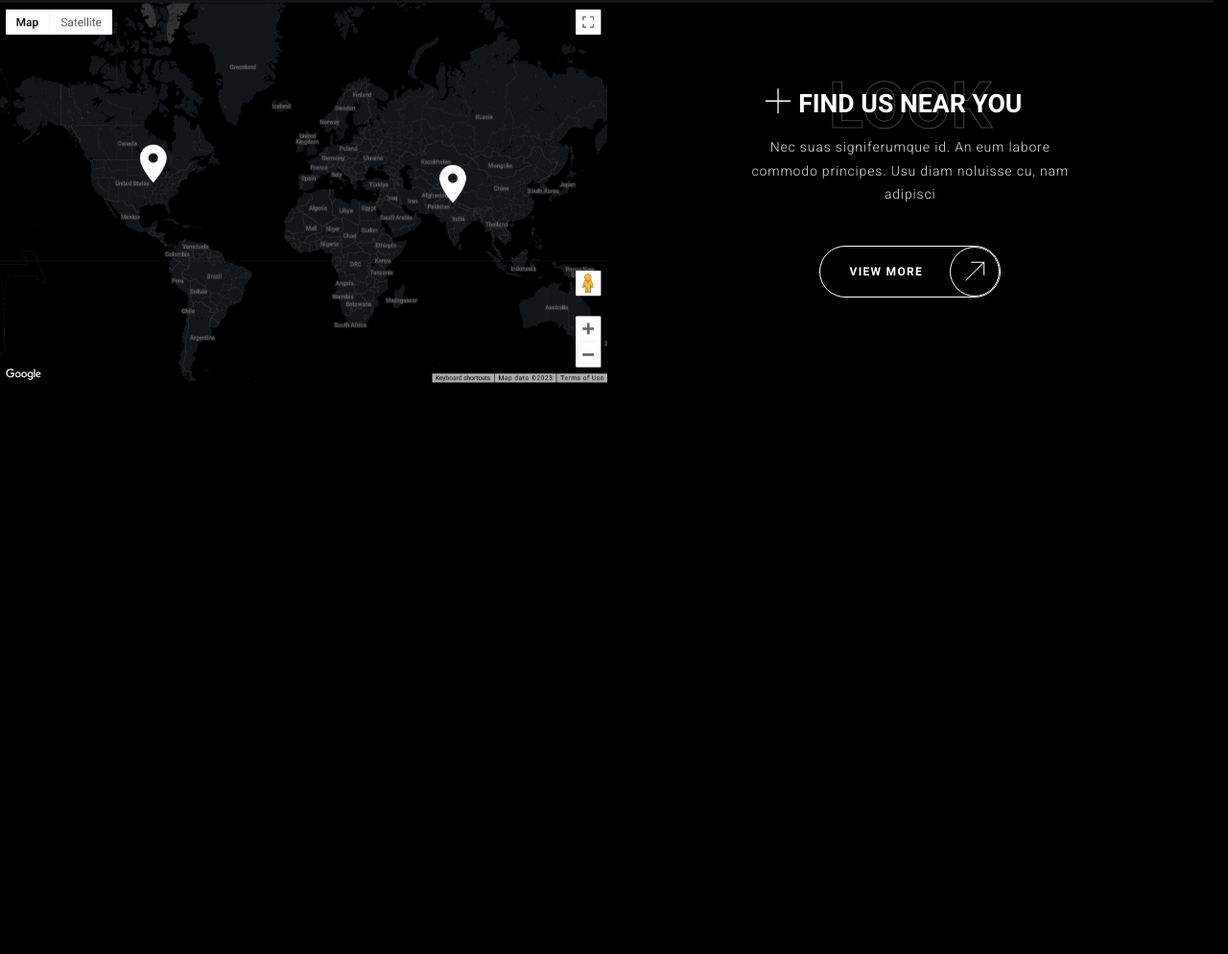
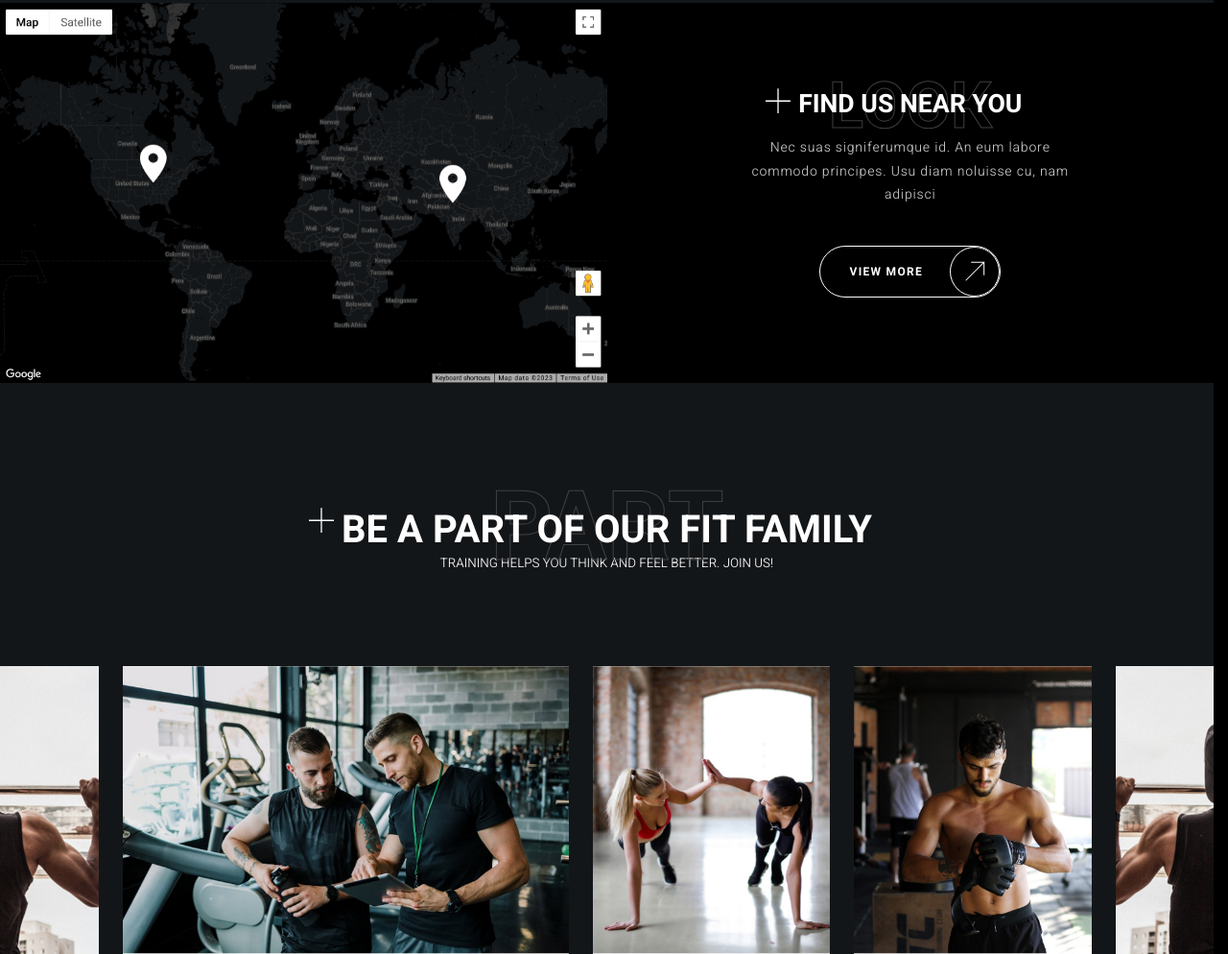
Before and after one commit to ArtemQT/crossfit-landing-html-scss, a plain HTML site: page index.html in a window 1280 px wide. Shown: the part 4208-5202 px from the top of the page at 96% size. Before the commit the page ends 4607 px from the top, so only its background shows below. Drawn offline with Linux system fonts and the light colour scheme.

Commit message:
feature(family section): завершить разметку, стилизацию, адаптацию секции family

```diff
--- a/index.html
+++ b/index.html
@@ -263,6 +263,51 @@
                 </div>
             </div>
         </section>
+
+        <section class="section">
+            <div class="family">
+                <header class="family__header container">
+                    <h2 class="family__title backdrop-title centered" data-backdrop-text="Part">
+                        Be a part of our fit family
+                    </h2>
+                    <p class="family__description">
+                        Training helps you think and feel better. join us!
+                    </p>
+                </header>
+                <div class="family__body">
+                    <img src="images/family/1.jpg" alt="" class="family__body-img"
+                         width="414"
+                         height="480"
+                         loading="lazy"
+                    />
+
+                    <img src="images/family/2.jpg" alt="" class="family__body-img"
+                         width="745"
+                         height="480"
+                         loading="lazy"
+                    />
+
+                    <img src="images/family/3.jpg" alt="" class="family__body-img"
+                         width="395"
+                         height="480"
+                         loading="lazy"
+                    />
+
+                    <img src="images/family/4.jpg" alt="" class="family__body-img"
+                         width="395"
+                         height="480"
+                         loading="lazy"
+                    />
+
+                    <img src="images/family/1.jpg" alt="" class="family__body-img"
+                         width="415"
+                         height="480"
+                         loading="lazy"
+                    />
+                    </ul>
+                </div>
+            </div>
+        </section>
     </main>
 
     <footer class="footer"></footer>
--- /dev/null
+++ b/styles/blocks/_family.scss
@@ -0,0 +1,56 @@
+.family{
+  background-color: var(--color-dark-alt);
+  color: var(--color-light);
+  text-transform: uppercase;
+
+  &__header{
+    padding-block: 130px 95px;
+    display: flex;
+    flex-direction: column;
+    align-items: center;
+
+    @include tablet{
+      padding-block: 100px 40px;
+    }
+  }
+
+  &__title{
+    @include fluid-text(20, 60);
+
+    font-weight: 700;
+    line-height: 1.2;
+    text-transform: uppercase;
+
+    z-index: 1;
+  }
+
+  &__description{
+    @include fluid-text(12, 20);
+
+    line-height: 1.65;
+  }
+
+
+  &__body{
+    max-width: 1920px;
+    margin-inline: auto;
+
+    display: flex;
+    justify-content: center;
+    column-gap: 25px;
+    scroll-snap-type: x mandatory;
+    overflow-x: hidden;
+
+    @include mobile{
+      overflow-x: scroll;
+    }
+
+    &-img{
+      scroll-snap-align: start;
+
+      @include laptop{
+        height: 300px;
+      }
+    }
+  }
+}
--- a/styles/blocks/_join-us.scss
+++ b/styles/blocks/_join-us.scss
@@ -126,6 +126,8 @@
       font-weight: 700;
       line-height: 1.2;
       text-transform: uppercase;
+
+      z-index: 10;
     }
 
     &-description{
--- a/styles/styles.scss
+++ b/styles/styles.scss
@@ -29,4 +29,6 @@
 
   'blocks/join-us',
 
-  'blocks/find-us';
+  'blocks/find-us',
+
+  'blocks/family';
```
Also changed, not shown: images/family/1.jpg (added), images/family/2.jpg (added), images/family/3.jpg (added), images/family/4.jpg (added), styles/styles.css, 1 other file.
